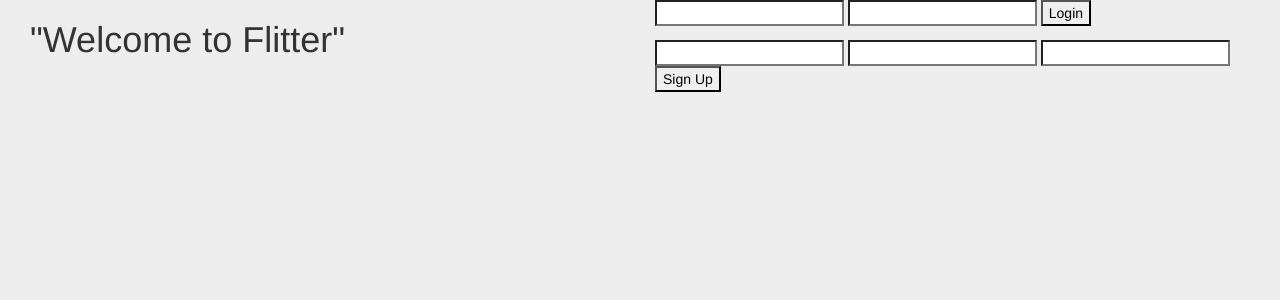
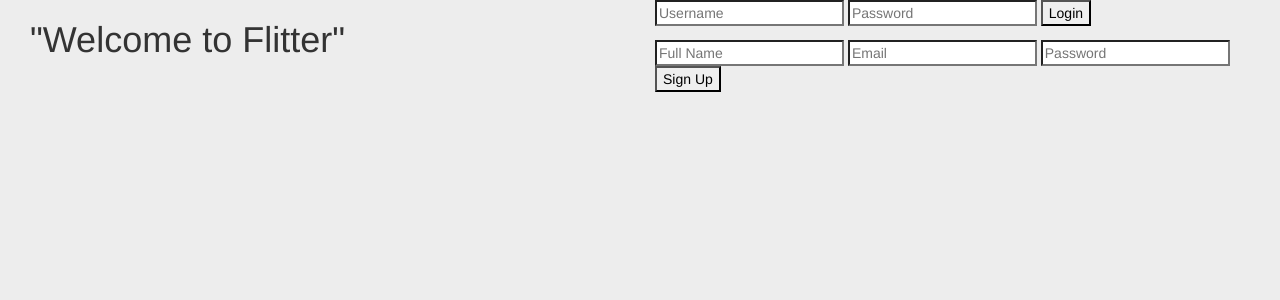
Before and after one commit to kevonc/Flitter, a Flask app: page / in a window 1280 px wide. Shown: the part 60-360 px from the top of the page. Run offline with Flask 2, Linux system fonts and the light colour scheme.

Commit message:
Implemented logic to grab input fields from sign up form

```diff
--- a/app/templates/index.html
+++ b/app/templates/index.html
@@ -7,16 +7,16 @@
     <div class="col-md-6">
       <div class="form login">
         <form action="{{ url_for('login') }}" method=post>
-          <input type=text name=username>
-          <input type=text name=password>
+          <input type=text name=username placeholder=Username>
+          <input type=text name=password placeholder=Password>
           <input type=submit value=Login>
         </form>
       </div>
       <div class="form signup">
         <form action="{{ url_for('signup') }}" method=post>
-          <input type=text name=fullname>
-          <input type=text name=username>
-          <input type=text name=password>
+          <input type=text name=fullname placeholder='Full Name'>
+          <input type=text name=email placeholder=Email>
+          <input type=text name=password placeholder=Password>
           <input type=submit value='Sign Up'>
         </form>
     </div>
--- a/app/views.py
+++ b/app/views.py
@@ -1,5 +1,7 @@
-from flask import render_template, redirect
+import sqlite3
+from flask import render_template, redirect, url_for, request, g
 from app import app
+from models import User
 
 @app.route('/')
 def index():
@@ -11,6 +13,12 @@ def login():
 
 @app.route('/signup', methods=['POST'])
 def signup():
+    fullname = request.form['fullname']
+    email = request.form['email']
+    password = request.form['password']
+    u = models.User(fullname='kevin', email='kc@gmail.com', password=1234)
+    db.session.add(u)
+    db.session.commit()
     return redirect(url_for('show_posts'))
 
 @app.route('/flitter')
```
Also changed, not shown: 2 other files.
